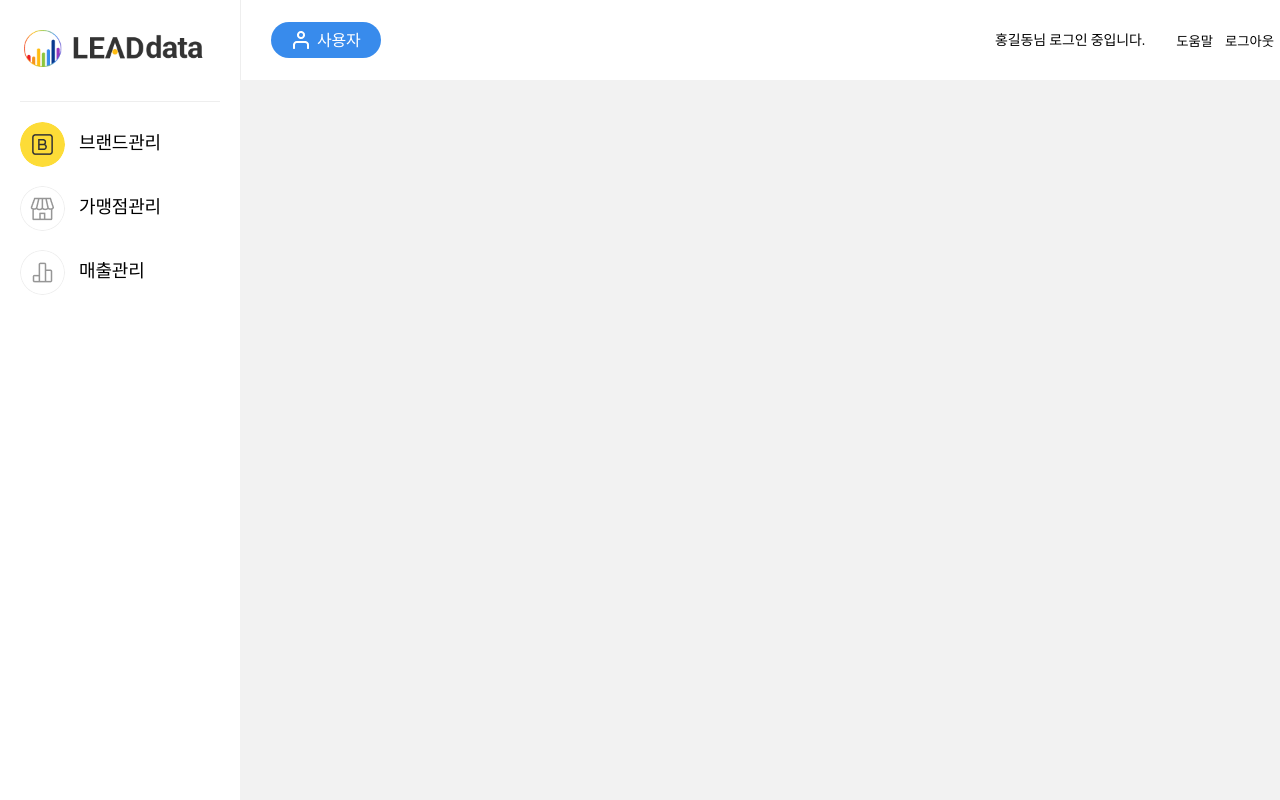
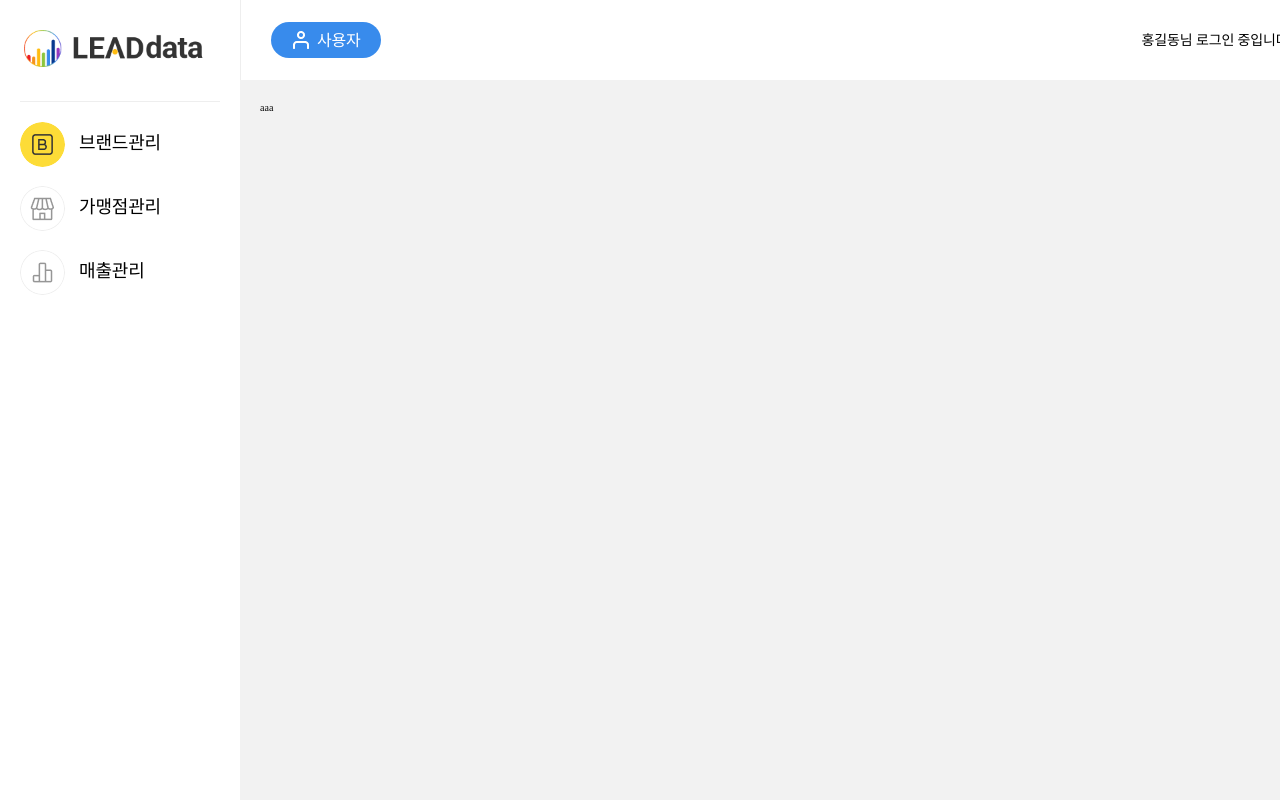
Before and after one commit to juhan00/readdata, a Next.js app: page /user in a window 1280 px wide. Built offline with nearby package versions, Linux system fonts and the light colour scheme; a small style sheet from the web is missing.

Commit message:
feat: user, admin 구조변경

```diff
--- a/consts/common.js
+++ b/consts/common.js
@@ -1 +1,3 @@
 export const RESPONSIVE_MOBILE_SIZE = 767;
+export const USE_TYPE_USER = "USER";
+export const USE_TYPE_ADMIN = "ADMIN";
--- a/layouts/userLayout/userLayout.module.scss
+++ b/layouts/dataLayout/dataLayout.module.scss
@@ -5,9 +5,13 @@
 
   .content-container {
     position: fixed;
-    width: calc(100% - 24rem);
+    width: 100%;
     min-height: 100vh;
-    left: 24rem;
+    padding-left: 24rem;
     background-color: $background-data-color;
+    .content-wrap {
+      margin-top: 8rem;
+      padding: 2rem;
+    }
   }
 }
--- a/layouts/userLayout/index.jsx
+++ b/layouts/dataLayout/index.jsx
@@ -2,20 +2,21 @@ import TopHeader from "@/src/components/topHeader";
 import LeftNavigation from "@/src/components/leftNavigation";
 
 //styles
-import styles from "./userLayout.module.scss";
+import styles from "./dataLayout.module.scss";
 import className from "classnames/bind";
 const cx = className.bind(styles);
 
-const UserLayout = ({ children }) => {
+const DataLayout = ({ children }) => {
   return (
     <div className={cx("container", "user")}>
       <LeftNavigation />
 
       <div className={cx("content-container")}>
         <TopHeader />
+        <div className={cx("content-wrap")}>{children}</div>
       </div>
     </div>
   );
 };
 
-export default UserLayout;
+export default DataLayout;
--- a/pages/user/index.jsx
+++ b/pages/user/index.jsx
@@ -1,10 +1,16 @@
-import UserLayout from "@/layouts/userLayout";
+import DataLayout from "@/layouts/dataLayout";
+import { USE_TYPE_USER } from "@/consts/common";
+
+//styles
+import styles from "./user.module.scss";
+import className from "classnames/bind";
+const cx = className.bind(styles);
 
 const User = () => {
   return (
-    <>
-      <UserLayout>aaa</UserLayout>
-    </>
+    <div className={cx("user")}>
+      <DataLayout useType={USE_TYPE_USER}>aaa</DataLayout>
+    </div>
   );
 };
 
--- /dev/null
+++ b/pages/user/user.module.scss
@@ -0,0 +1,2 @@
+.user {
+}
--- a/src/components/leftNavigation/leftNavigation.module.scss
+++ b/src/components/leftNavigation/leftNavigation.module.scss
@@ -2,7 +2,7 @@
   position: fixed;
   top: 0;
   left: 0;
-  width: 24rem;
+  width: var(--data-left-header-width);
   height: 100vh;
   background-color: $color-white;
   padding: 0 2rem;
--- a/src/components/main/mainBanner/mainBanner.module.scss
+++ b/src/components/main/mainBanner/mainBanner.module.scss
@@ -9,7 +9,7 @@
     width: 100%;
     height: 43.8rem;
     max-width: var(--max-width);
-    padding: 0 var(--$max-width-padding);
+    padding: 0 var(--max-width-padding);
     margin: 0 auto;
 
     .text-wrap {
--- a/src/components/topHeader/topHeader.module.scss
+++ b/src/components/topHeader/topHeader.module.scss
@@ -1,12 +1,14 @@
 .top-header {
-  position: absolute;
+  position: fixed;
   z-index: 9999;
-  width: 100%;
+  width: calc(100% - var(--data-left-header-width));
+  min-width: var(--data-content-min-width);
   height: 8rem;
   background-color: $color-white;
   border-left: 0.1rem solid #eeeeee;
   display: flex;
   align-items: center;
+  padding: 0 3rem;
 
   .use-type {
     display: flex;
@@ -18,7 +20,6 @@
     padding: 0 2rem;
     color: $color-white;
     border-radius: 10rem;
-    margin-left: 3rem;
     &::before {
       content: "";
       display: inline-block;
@@ -44,19 +45,39 @@
         font-weight: 500;
       }
     }
-    .help {
+    button {
       border: 0;
+      padding: 0;
       background-color: transparent;
+      display: flex;
+      align-items: center;
+      font-size: 1.4rem;
+      font-weight: 400;
+      letter-spacing: -0.014rem;
+      white-space: nowrap;
+      &.help {
         &::before {
           content: "";
+          display: inline-block;
           width: 2.4rem;
           height: 2.4rem;
           background: url("/assets/images/ico_top_header_help.png") no-repeat 50% 50% / contain;
+          margin-right: 0.8rem;
         }
       }
-    .logout {
-      border: 0;
-      background-color: transparent;
+      &.logout {
+        &::before {
+          content: "";
+          display: inline-block;
+          width: 2.4rem;
+          height: 2.4rem;
+          background: url("/assets/images/ico_top_header_logout.png") no-repeat 50% 50% / contain;
+          margin-right: 0.8rem;
         }
       }
     }
+  }
+  button + button {
+    margin-left: 2rem;
+  }
+}
--- a/src/styles/_variables.scss
+++ b/src/styles/_variables.scss
@@ -10,8 +10,8 @@ $color-blue: #388bec;
 $color-bg-popup: #fff9db;
 
 //최대크기
-$max-width: 144rem;
-$max-width-padding: 5rem;
+// $max-width: 144rem;
+// $max-width-padding: 5rem;
 
 //헤더 크기
-$header-height: 12rem;
+// $header-height: 12rem;
--- a/src/styles/globals.css
+++ b/src/styles/globals.css
@@ -2,6 +2,9 @@
   --max-width: 144rem;
   --max-width-padding: 8rem;
   --header-height: 9rem;
+
+  --data-content-min-width: 128rem;
+  --data-left-header-width: 24rem;
 }
 
 @media (max-width: 768px) {
```
Also changed, not shown: pages/admin/index.jsx (added, +11 -0 lines). Lines whose indentation alone changed are shown as unchanged.
